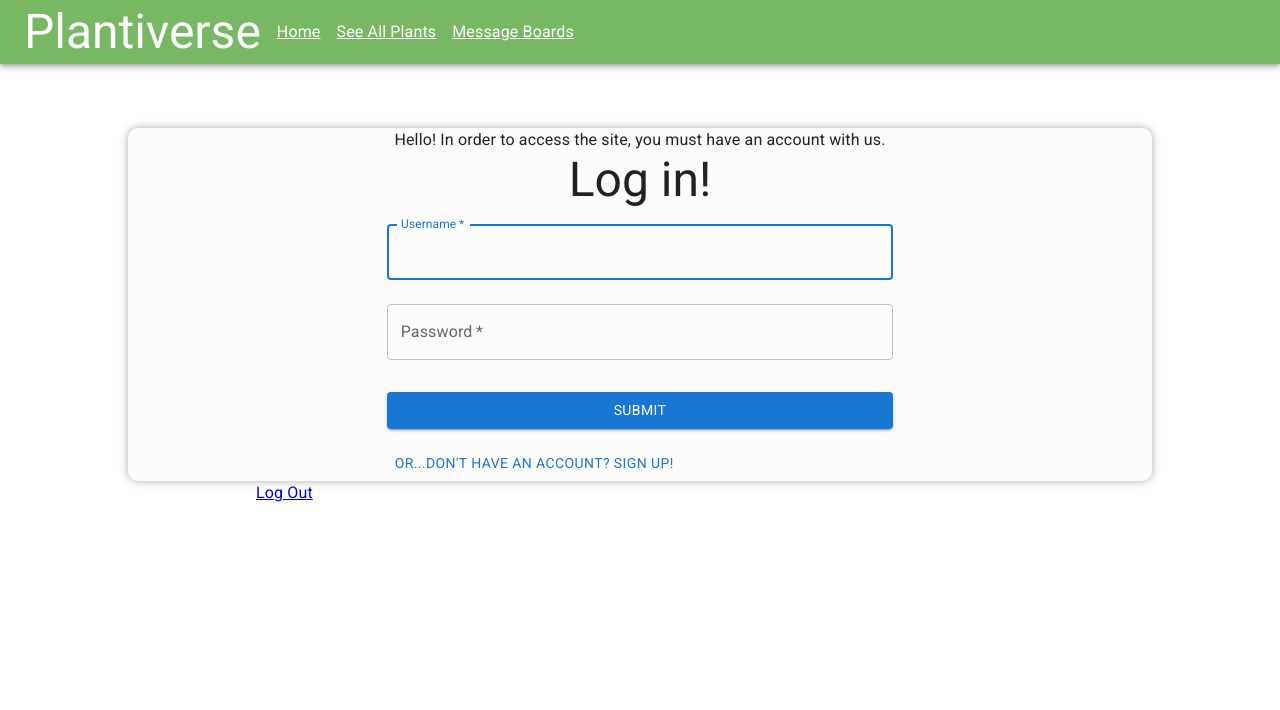
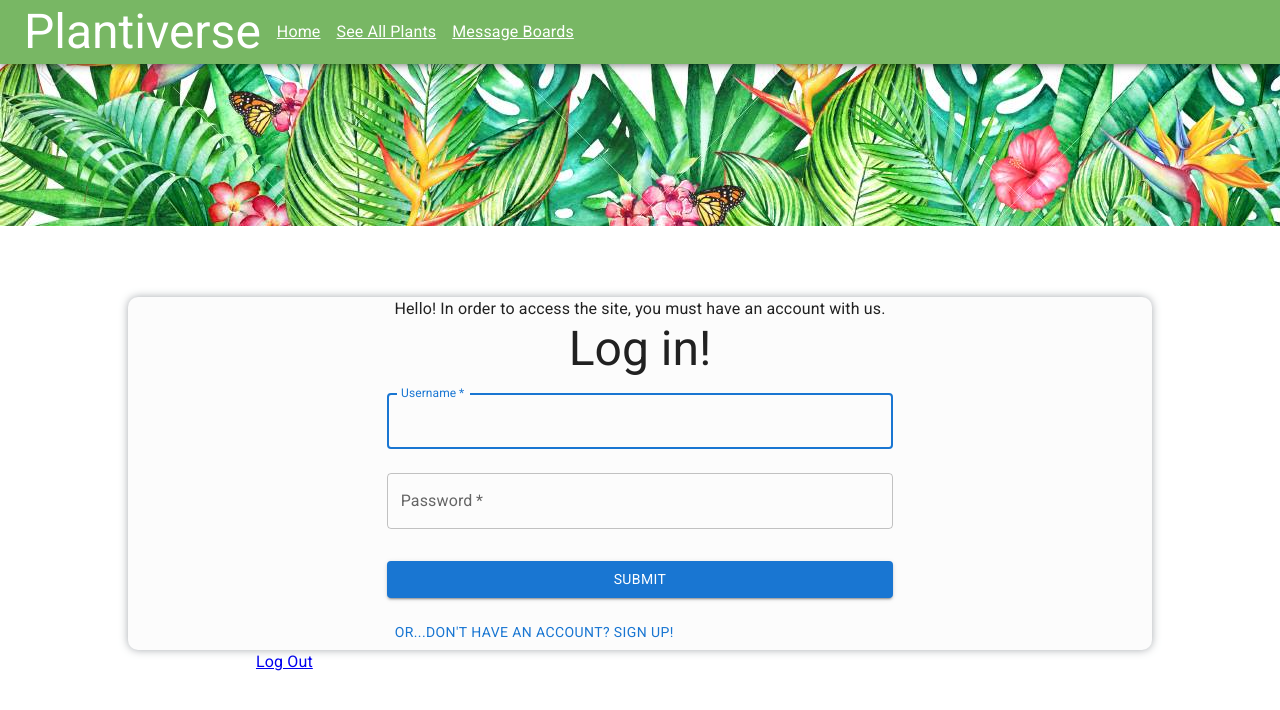
Before and after one commit to RaquelFraktas/plantiverse-frontend, a React (Create React App) app: page /plants in a window 1280 px wide. Shown: the top 710 px of the page. Built offline with nearby package versions, Linux system fonts and the light colour scheme.

Commit message:
index export banner

```diff
--- a/src/App.js
+++ b/src/App.js
@@ -1,6 +1,6 @@
 // import logo from './logo.svg';
 import './App.css';
-import { PlantIndex, PlantShow, Navbar, Auth, HomePage, UserShow, ForumIndex, ForumShow } from './components/indexExports'
+import { PlantIndex, PlantShow, Navbar, Auth, HomePage, UserShow, ForumIndex, ForumShow , Banner} from './components/indexExports'
 import { Switch, Route } from 'react-router-dom'
 import { connect } from 'react-redux'
 import { useEffect } from 'react'
@@ -24,7 +24,9 @@ function App({username, autoLogin, logOut}) {
   return (
     <>
     <Navbar/>
+    <Banner />
     <div className="container">
+
     { username ?
       <Switch>
         <Route path="/plants/:id"> <PlantShow/> </Route>
--- /dev/null
+++ b/src/components/Banner.js
@@ -0,0 +1,7 @@
+import plantsBanner from '../plantsBanner.jpg'
+
+export default function Banner() {
+    return <div id="banner">
+      <img src={plantsBanner} alt="banner"/>
+    </div>
+}
--- a/src/components/ForumShow.js
+++ b/src/components/ForumShow.js
@@ -18,7 +18,10 @@ function ForumShow({title, content, imgUrl, user, getForumTopic, id, clearForumT
     </div>
     <CommentIndex />
     <br />
-    <Link to={`/message_boards/${parseInt(routeId) + 1}`} id="nextPage">Go to next Topic</Link>
+    <div className="bottomLinksOfForum">
+      <Link to={`/message_boards/${parseInt(routeId) - 1}`} id="lastPage">Last Topic</Link>
+      <Link to={`/message_boards/${parseInt(routeId) + 1}`} id="nextPage">Next Topic</Link>
+    </div>
   </div>
 
   useEffect(() => {
```
